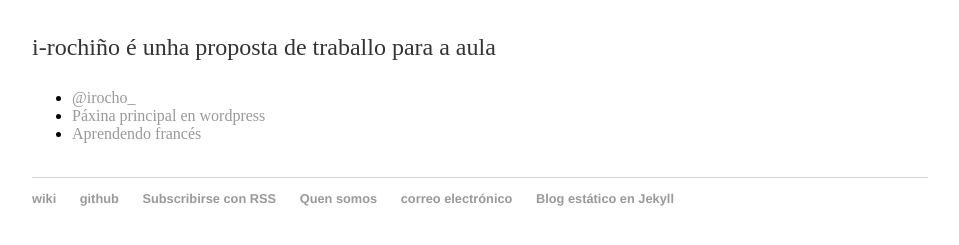
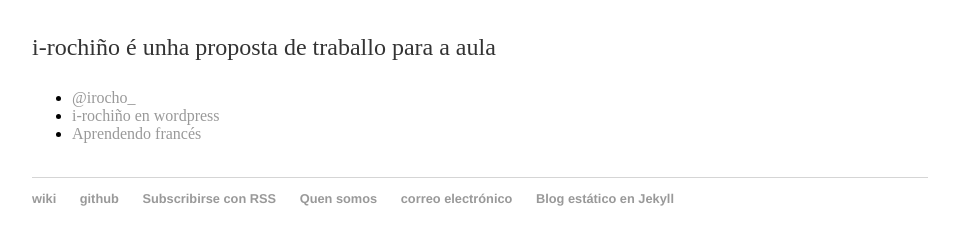
Before and after one commit to irocho/irocho.github.io, a Jekyll site: the page built from about/index.html, in a window 1280 px wide. Shown: the part 297-542 px from the top of the page, without its empty margins (160-1119 px from the left). Built offline with Jekyll 4.4.1, drawn with Linux system fonts in a browser that asks for light colours.

```diff
--- a/about/index.html
+++ b/about/index.html
@@ -8,7 +8,7 @@
 			<p>i-rochiño é unha proposta de traballo para a aula
 			<ul class="contacts">
 				<li><a href="">@irocho_</a></li>
-				<li><a href="https://irocho.wordpress.com">Páxina principal en wordpress</a></li>
+				<li><a href="https://irocho.wordpress.com">i-rochiño en wordpress</a></li>
 				<li><a href="https://medium.com/@irocho">Aprendendo francés</a></li>
 				</ul>
 		</div>
```
